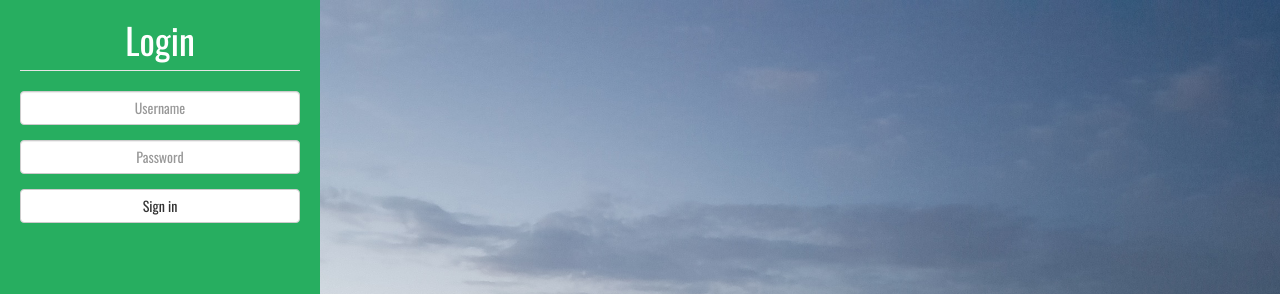
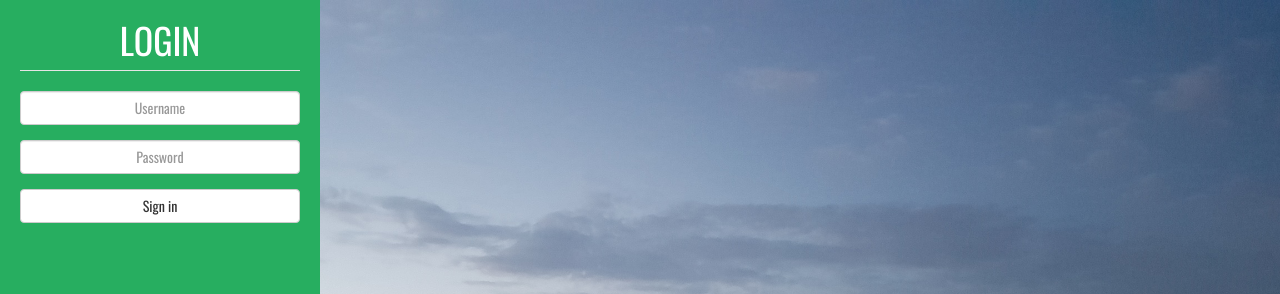
Before and after one commit to mikaelahonen/react-app, a React (Create React App) app: page /login in a window 1280 px wide. Shown: the top 294 px of the page. Built offline with nearby package versions, Linux system fonts and the light colour scheme; what google-maps-react would draw is missing.

Commit message:
Login and logout works with token.

```diff
--- a/src/Login.js
+++ b/src/Login.js
@@ -1,46 +1,115 @@
 import React, { Component } from 'react';
-import { Button, Jumbotron, Grid, Row, Col, Table, Form, FormControl, FormGroup, ControlLabel, InputGroup } from 'react-bootstrap';
+import { Button, Col, FormControl, FormGroup} from 'react-bootstrap';
+
+import { Redirect } from 'react-router-dom';
 
 class Login extends Component {
-  render() {
-    return (
 
-		<div id="login-wrap">
+	constructor(props) {
+		super(props);
+		this.state = {
+		  username: null,
+		  password: null,
+		  pass: false,
+		};
+		this.handleChange = this.handleChange.bind(this);
+		this.handleSubmit = this.handleSubmit.bind(this);
+	}
 
-				<Col lg={3} md={4} sm={6} id="login-form">
+	handleChange(e){
+		const target = e.target;
+		const value = target.type === 'checkbox' ? target.checked : target.value;
+		const name = target.name;
 
-								<h1>Login</h1>
-								<legend></legend>
-								<form>
-									<FormGroup controlId="formHorizontalUsername">
+		this.setState({
+		  [name]: value
+		});
+	}
 
-											<FormControl type="text" placeholder="Username" />
+	getToken(){
+		console.log("Login username: ", this.state.username);
+		var username = this.state.username;
+		var password = this.state.password;
+		var token = null;
+		fetch('http://localhost:8000/api-token-auth/',{
+			method: "POST",
+			mode: "cors",
+			headers: {
+			  'Accept': 'application/json',
+			  'Content-Type': 'application/json'
+			},
+			body: JSON.stringify({
+				username: username,
+				password: password
+			})
+		})
+		.then((response) => response.json())
+		.then((json) => {
+			console.log("Fetch token request sent");
+			if(json.token){
+				console.log("Json token received");
+				localStorage.token = json.token;
+				this.setState({
+					pass: true,
+					login_hint: 'Login ok',
+					login_style: {border:"2px solid white"}
+				});
+			}else{
+				console.log("Json token not received");
+				this.setState({
+					pass: false,
+					login_hint: 'Wrong credentials.',
+					login_style: {border:"2px solid white"}
+				});
 
-									</FormGroup>
+			}
 
-									<FormGroup controlId="formHorizontalPassword">
-
-											<FormControl type="password" placeholder="Password" />
-
-									</FormGroup>
+		})
+		.catch((error) => {
+			console.log("Fetch token error");
+			this.setState({
+				pass: false,
+				login_hint: 'Error!',
+				login_style: {color:"red", border:"2px solid red"}
+			})
+		});
+	}
 
 
+	handleSubmit(e){
+		if(!!localStorage.token){delete localStorage.token};
+		this.getToken();
+		e.preventDefault();
+	}
 
+	render() {
+
+		if(this.state.pass){
+			return <Redirect to="/" />
+		}else{
+			return (
+				<div id="login-wrap">
+					<Col lg={3} md={4} sm={6} id="login-form">
+						<h1>LOGIN</h1>
+						<legend></legend>
+						<form onSubmit={this.handleSubmit}>
+							<FormGroup controlId="username">
+								<FormControl type="text" name="username" placeholder="Username" onChange={this.handleChange} />
+							</FormGroup>
+							<FormGroup controlId="password">
+								<FormControl type="password" name="password" placeholder="Password" onChange={this.handleChange} />
+							</FormGroup>
 							<FormGroup>
-
 								<Button type="submit" block >
 									Sign in
 								</Button>
-
 							</FormGroup>
+							<div id="login-hint" style={this.state.login_style}>{this.state.login_hint}</div>
 						</form>
 					</Col>
-
-
-
 				</div>
-
 			);
+		}
 	}
 }
 
--- /dev/null
+++ b/src/Logout.js
@@ -0,0 +1,13 @@
+import React, { Component } from 'react';
+import {Redirect} from 'react-router-dom';
+
+class Logout extends Component {
+  render() {
+	delete localStorage.token;
+    return (
+		<Redirect to="/"/>
+	);
+  }
+}
+
+export default Logout;
--- a/src/Menu.js
+++ b/src/Menu.js
@@ -31,7 +31,7 @@ class Menu extends Component {
 					<Nav pullRight>
 						<NavDropdown eventKey={2} title={<span><FontAwesome name="user"/> User</span>} id="basic-nav-dropdown">
 							<MenuItem eventKey={2.1}><Link to='/login'>Login</Link></MenuItem>
-							<MenuItem eventKey={2.2}><Link to='/user/logout'>Logout</Link></MenuItem>
+							<MenuItem eventKey={2.2}><Link to='/logout'>Logout</Link></MenuItem>
 						</NavDropdown>
 						{/*<NavItem eventKey={2} href="/">Link Right</NavItem>*/}
 					</Nav>
--- a/src/User.js
+++ b/src/User.js
@@ -4,14 +4,14 @@ import { Button, Jumbotron, Grid, Row, Col } from 'react-bootstrap';
 import {Switch, Route} from 'react-router-dom'
 //Gym components
 import UserHome from './User'
-import UserLogout from './UserLogout'
+
 
 class User extends Component {
   render() {
     return (
 		<Switch>
 			<Route exact path='/user' component={UserHome}/>
-			<Route path='/user/logout' component={UserLogout}/>
+				{/*<Route path='/user/logout' component={UserLogout}/>*/}
 				{/*Route path='/user/login' component={UserLogin}/>*/}
 		</Switch>
 	);
--- a/src/UserLogout.js
+++ /dev/null
@@ -1,15 +0,0 @@
-import React, { Component } from 'react';
-import { Button, Jumbotron, Grid, Row, Col, Well } from 'react-bootstrap';
-import Head from './Components';
-import {Link} from 'react-router-dom';
-import FontAwesome from  'react-fontawesome';
-
-class UserHome extends Component {
-  render() {
-    return (
-		<p>Logic for user logout.</p>
-	);
-  }
-}
-
-export default UserHome;
--- a/src/index.js
+++ b/src/index.js
@@ -1,7 +1,7 @@
 import React from 'react';
 import ReactDOM from 'react-dom';
 
-import App from './App';
+
 import registerServiceWorker from './registerServiceWorker';
 import 'bootstrap/dist/css/bootstrap.css';
 import 'font-awesome/css/font-awesome.css';
@@ -9,8 +9,9 @@ import { BrowserRouter, Route, Switch, Redirect } from 'react-router-dom';
 
 import {isLoggedIn} from './Api';
 
+import App from './App';
 import Login from './Login';
-import User from './User';
+import Logout from './Logout';
 import Home from './Home';
 import Gym from './Gym';
 import GymWorkouts from './GymWorkouts';
@@ -19,8 +20,9 @@ ReactDOM.render((
 	<BrowserRouter>
 		<Switch>
 			<Route path='/login' component={Login}/>
+			<Route path='/logout' component={Logout}/>
 			<Route path='/' component={() => (
-				!isLoggedIn() ? (<Redirect to="/login" />) : (<App />)
+				!!localStorage.token ? (<App />) : (<Redirect to="/login" />)
 			)}/>
 		</Switch>
 	</BrowserRouter>
--- a/src/style.css
+++ b/src/style.css
@@ -58,3 +58,9 @@ body,html,#root{
 	margin: 0px;
 	padding: 0px;
 }
+
+#login-hint{
+	text-align: center;
+	padding: 5px;
+	color: white;
+}
```
Also changed, not shown: 10 other files (tests, documents, lock files or other folders). Lines whose indentation alone changed are shown as unchanged.
